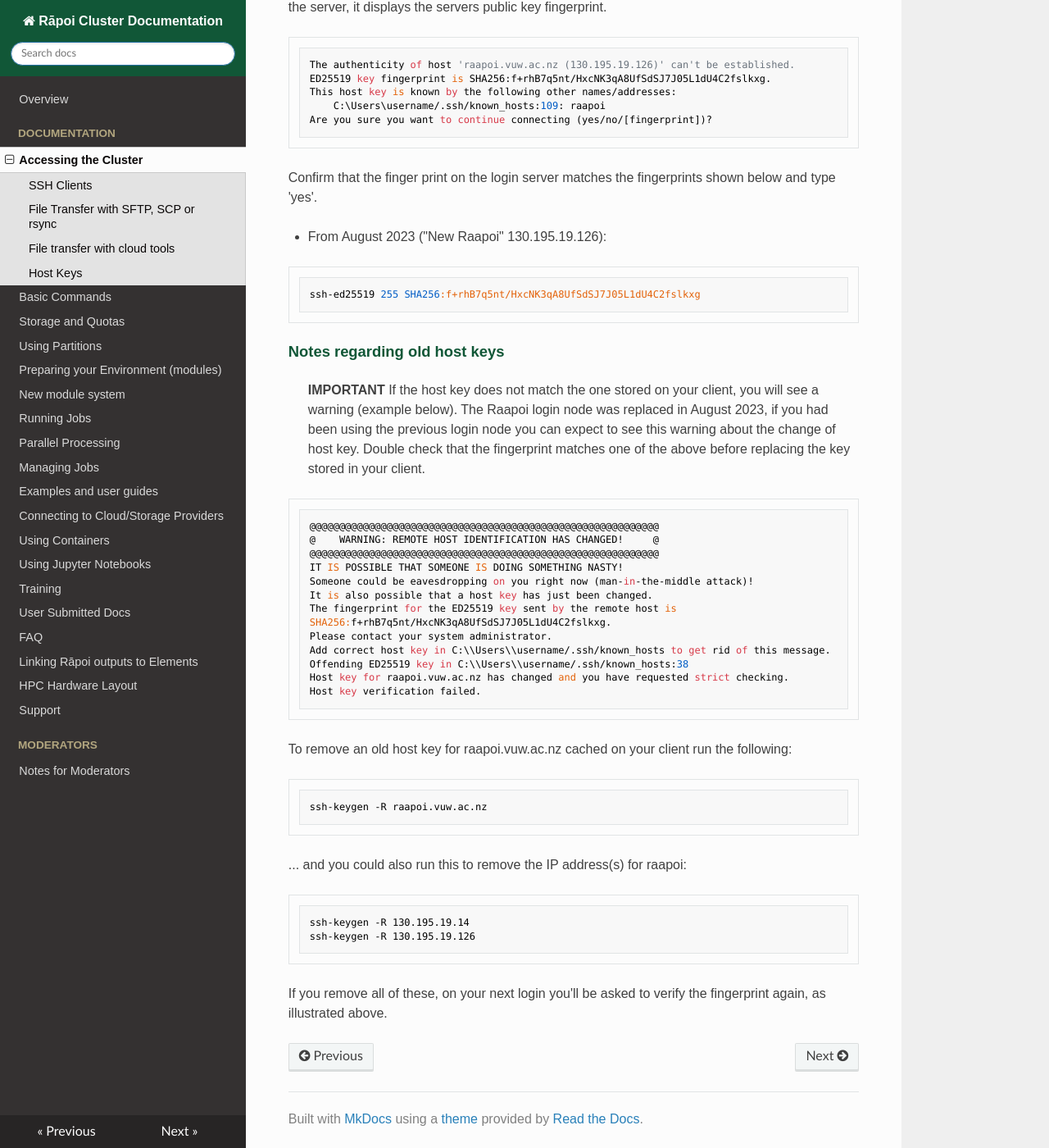
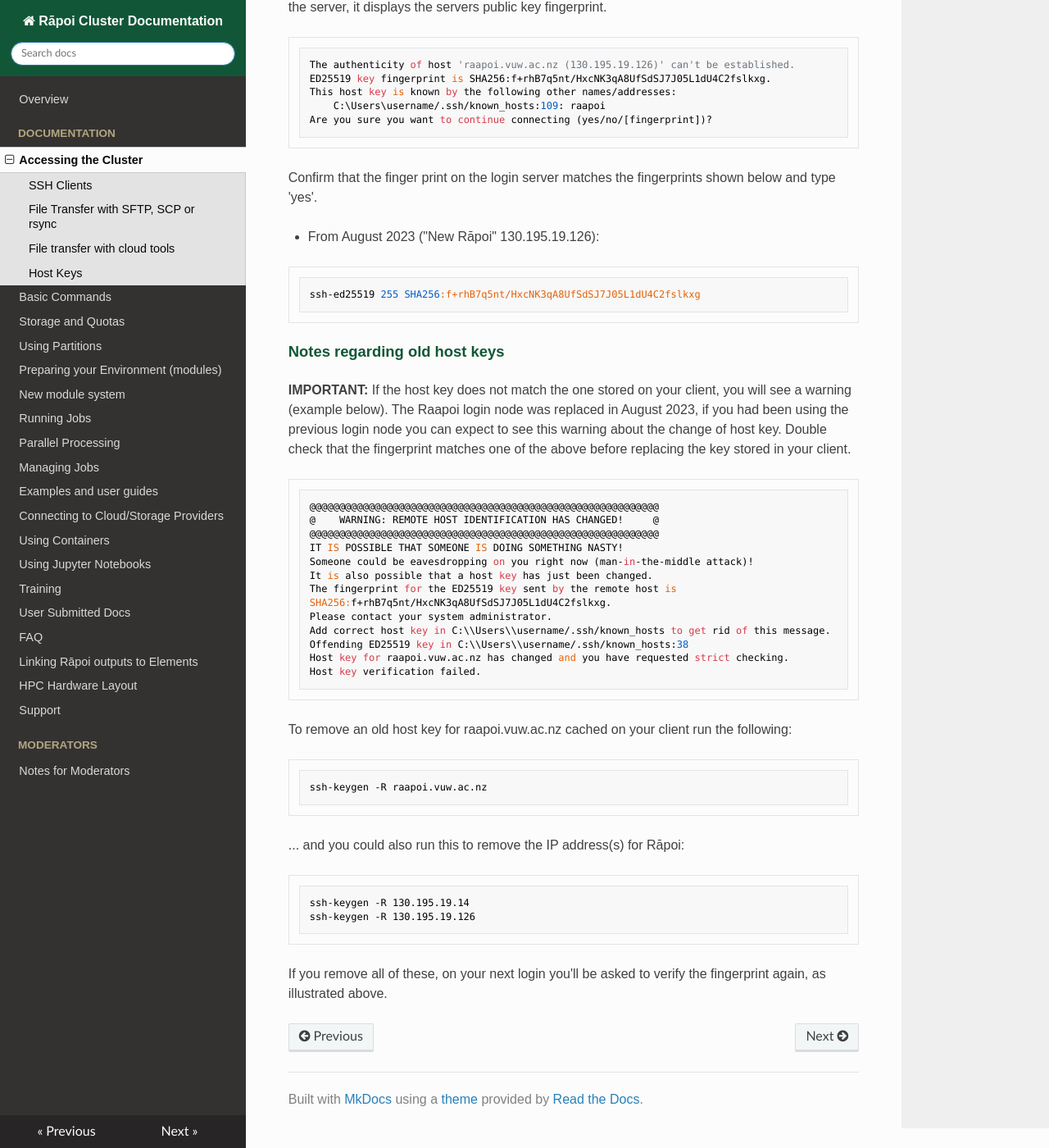
Before and after one commit to vuw-research-computing/raapoi-docs, an MkDocs documentation site: the page built from docs/accessing_the_cluster.md, in a window 1280 px wide and 1400 px high, scrolled down 2088 px. Shown: the whole window at 82% size. Built offline with MkDocs 1.6.1, drawn with Linux system fonts in a browser that asks for light colours; nearby versions of some CDN libraries; some web fonts are replaced; some of the changed text lies outside the part shown.

Commit message:
minor tweaks/updates to accessing and storage pages

````diff
--- a/docs/accessing_the_cluster.md
+++ b/docs/accessing_the_cluster.md
@@ -27,8 +27,10 @@
 
 
 ### SSH Clients
+
 _Mac OSX SSH Clients_
-You can use the built-in Terminal.app or you can download iTerm2 or XQuartz. XQuartz is required to be installed if you wish to forward GUI applications (matlab, rstudio, xstata, sas, etc), aka X forwarding.
+You can use the built-in Terminal.app or you can download iTerm2 or XQuartz.
+XQuartz is required to be installed if you wish to forward GUI applications (matlab, rstudio, xstata, sas, etc), aka X forwarding.
 
 * Terminal.app is the default application for command-line interface
   * To login using the built-in Terminal.app on Mac, go to
@@ -51,6 +53,7 @@
   * [MobaXterm](https://mobaxterm.mobatek.net/) is a good option, especially if you require access to GUI applications such as MATLAB or xStata.  This also has a built-in SFTP transfer window.
 
 
+
 ### File Transfer with SFTP, SCP or rsync
 
 There are many file transfer clients available for Mac, Windows and Linux, including but not limited to Free/OpenSource Desktop tools such as Filezilla, Cyberduck, Dolphin and proprietary/licenced offerings such as WinSCP, ExpanDrive, etc
@@ -60,9 +63,13 @@
 In all cases you will need to supply the hostname or IP address of the cluster, see above.  You may also need to supply the port (22) and a path.  The paths that you will most likely use are your home or your scratch space:
 _/nfs/home/username_ or _/nfs/scratch/username_
 
+
+
 ### File transfer with cloud tools
 
 If you are using cloud storage such as AWS, DropBox, Cloudstor please look at the examples we have in [Connecting to Cloud Providers](external/cloud_providers.md)
+
+
 
 ### Host Keys
 
@@ -87,7 +94,7 @@
 ```
 -->
 
-* From August 2023 ("New Raapoi" 130.195.19.126):
+* From August 2023 ("New Rāpoi" 130.195.19.126):
 
 ``` text
 ssh-ed25519 255 SHA256:f+rhB7q5nt/HxcNK3qA8UfSdSJ7J05L1dU4C2fslkxg
@@ -95,8 +102,10 @@
 
 #### Notes regarding old host keys
 
->**IMPORTANT**
-> If the host key does not match the one stored on your client, you will see a warning  (example below). The Raapoi login node was replaced in August 2023, if you had been using the previous login node you can expect to see this warning about the change of host key. Double check that the fingerprint matches one of the above before replacing the key stored in your client.
+**IMPORTANT:**
+If the host key does not match the one stored on your client, you will see a warning  (example below).
+The Raapoi login node was replaced in August 2023, if you had been using the previous login node you can expect to see this warning about the change of host key.
+Double check that the fingerprint matches one of the above before replacing the key stored in your client.
 
 ``` text
 @@@@@@@@@@@@@@@@@@@@@@@@@@@@@@@@@@@@@@@@@@@@@@@@@@@@@@@@@@@
@@ -121,7 +130,7 @@
 ssh-keygen -R raapoi.vuw.ac.nz
 ```
 
-... and you could also run this to remove the IP address(s) for raapoi:
+... and you could also run this to remove the IP address(s) for Rāpoi:
 
 ``` bash
 ssh-keygen -R 130.195.19.14
````
Also changed, not shown: other parts of docs/accessing_the_cluster.md (+2 -2 lines), docs/storage.md (+0 -2 lines).
